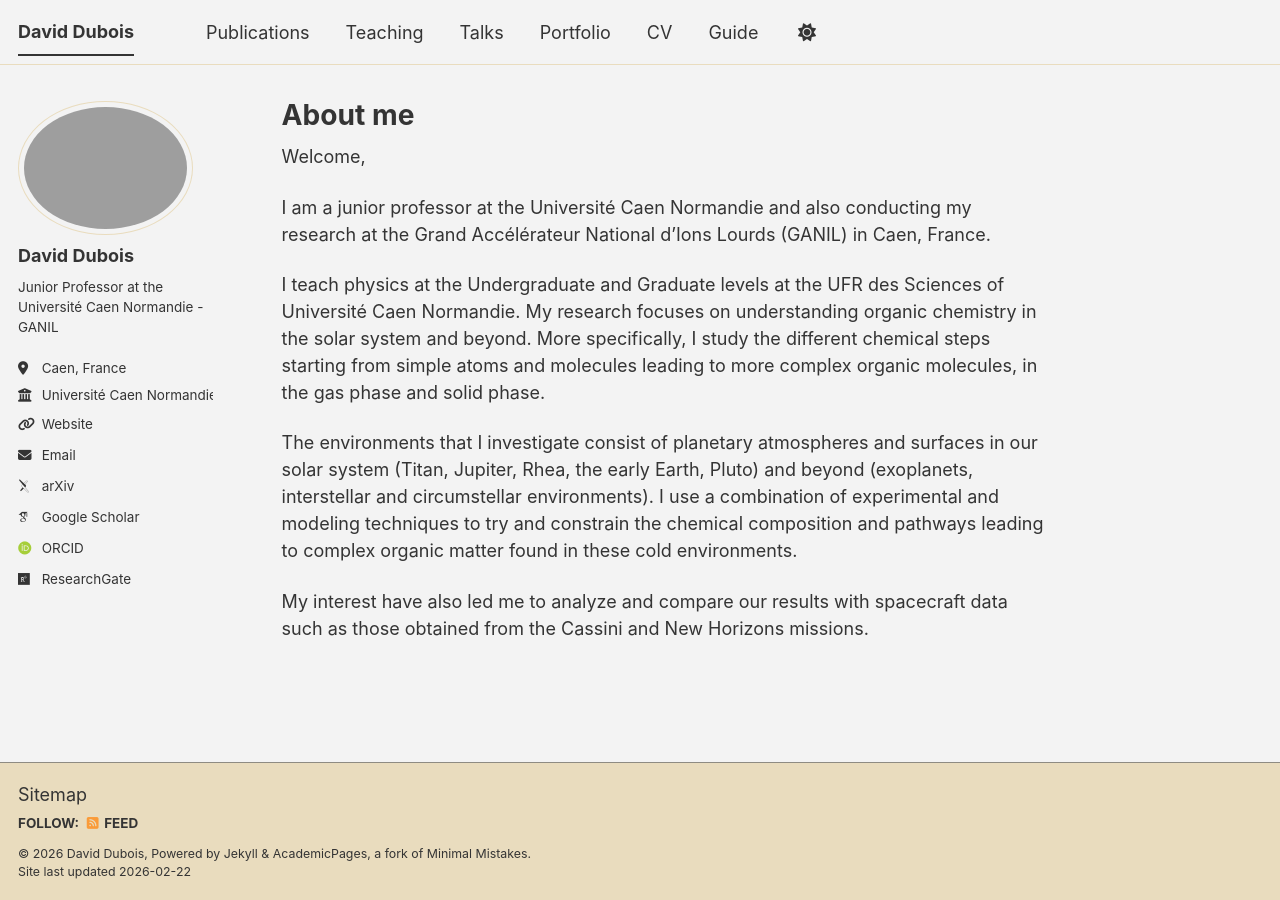
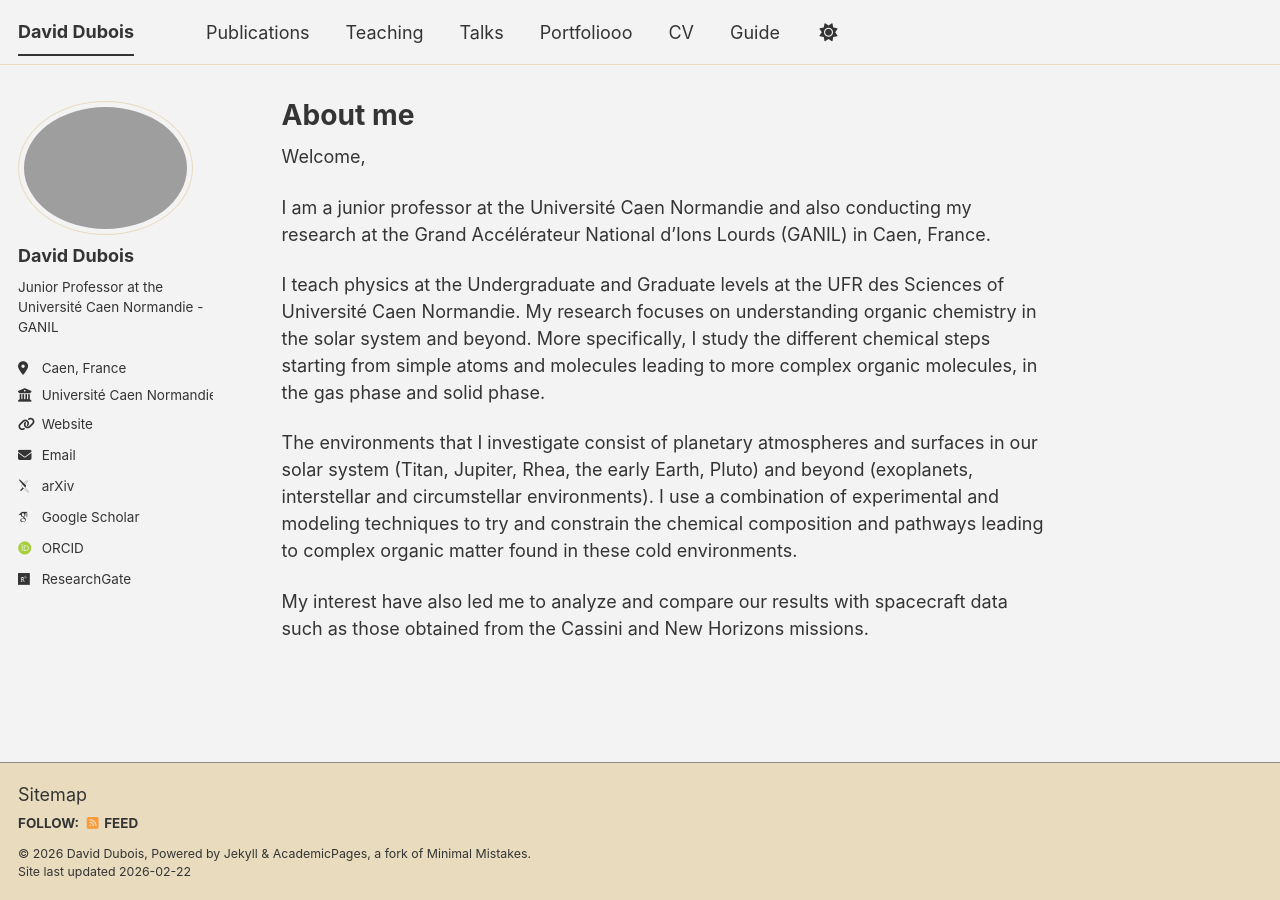
Before and after one commit to daviddubois5/daviddubois, a Jekyll site: the page built from _pages/about.md, in a window 1280 px wide. Built offline with Jekyll 4.4.1, drawn with Linux system fonts in a browser that asks for light colours; some web fonts are replaced; a script bundle is joined from its source files by our own code; library files that are not in the unit come from our copies.

Commit message:
Update navigation.yml

```diff
--- a/_data/navigation.yml
+++ b/_data/navigation.yml
@@ -17,7 +17,7 @@ main:
   - title: "Talks"
     url: /talks/
 
-  - title: "Portfolio"
+  - title: "Portfoliooo"
     url: /portfolio/
 
   - title: "CV"
```
